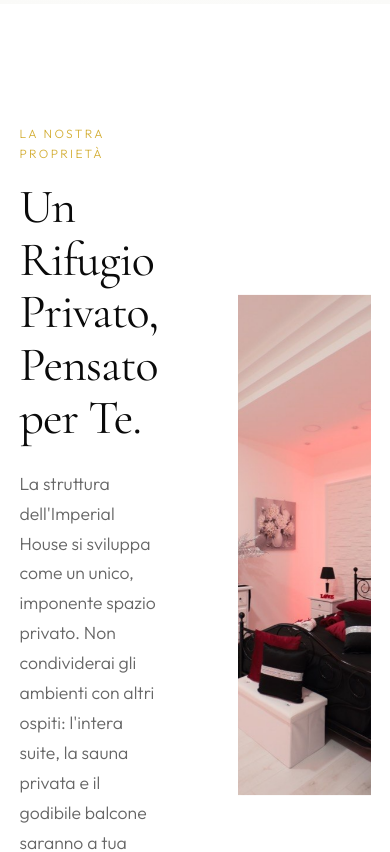
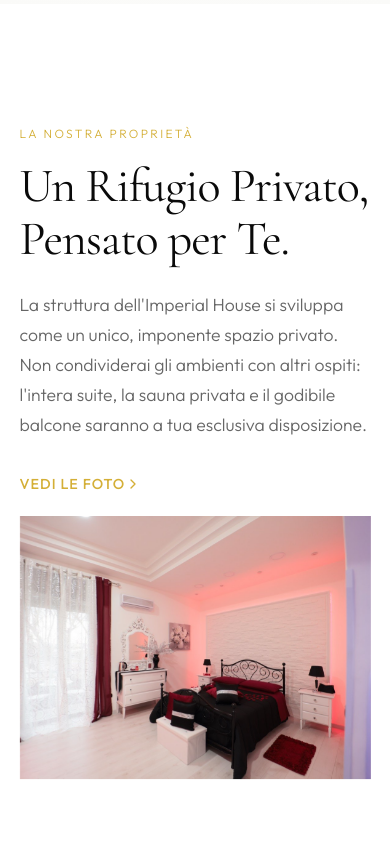
Before and after one commit to Pswie/imperial-house-b-and-b, a React (Vite) app: page / in a window 390 px wide. Shown: the part 840-1692 px from the top of the page. Built offline with nearby package versions, Linux system fonts and the light colour scheme.

Commit message:
Make everything 100% mobile responsive

```diff
--- a/src/App.tsx
+++ b/src/App.tsx
@@ -62,7 +62,7 @@ const Home = () => {
       {/* Structure Info Section (Home) */}
       <section style={{ background: '#fff' }}>
         <div className="container">
-          <div style={{ display: 'grid', gridTemplateColumns: '1fr 1fr', gap: '80px', alignItems: 'center' }}>
+          <div className="auto-grid-2">
             <div className="slide-up">
               <span className="eyebrow">La Nostra Proprietà</span>
               <h2 className="section-title" style={{ fontSize: '3rem', marginBottom: '1.5rem' }}>Un Rifugio Privato, Pensato per Te.</h2>
@@ -74,7 +74,7 @@ const Home = () => {
               </Link>
             </div>
             <div className="slide-up delay-200">
-              <img src="/5996594491156008945.jpg" alt="Letto Imperial House" style={{ width: '100%', height: '500px', objectFit: 'cover' }} />
+              <img src="/5996594491156008945.jpg" alt="Letto Imperial House" className="lux-img" />
             </div>
           </div>
         </div>
@@ -150,9 +150,9 @@ const Struttura = () => (
         </div>
 
         {/* Sauna Grid */}
-        <div style={{ display: 'grid', gridTemplateColumns: 'minmax(0, 1fr) minmax(0, 1fr)', gap: '40px', alignItems: 'center', marginBottom: '80px' }}>
+        <div className="auto-grid-2" style={{ marginBottom: '80px' }}>
           <div className="slide-up">
-            <img src="/5996594491156008955.jpg" alt="Sauna Privata" style={{ width: '100%', height: '500px', objectFit: 'cover' }} />
+            <img src="/5996594491156008955.jpg" alt="Sauna Privata" className="lux-img" />
           </div>
           <div className="slide-up delay-200">
             <h3 style={{ fontSize: '2.5rem', marginBottom: '1rem' }}>Sauna e Area Relax</h3>
@@ -165,11 +165,11 @@ const Struttura = () => (
         </div>
 
         {/* Breakfast Grid */}
-        <div style={{ display: 'grid', gridTemplateColumns: 'minmax(0, 1fr) minmax(0, 1fr)', gap: '40px', alignItems: 'center', marginBottom: '80px' }}>
-          <div className="slide-up delay-100" style={{ order: 2 }}>
-            <img src="/5996594491156008947.jpg" alt="Colazione Ricca" style={{ width: '100%', height: '500px', objectFit: 'cover' }} />
+        <div className="auto-grid-2" style={{ marginBottom: '80px' }}>
+          <div className="slide-up delay-100 mobile-first-order">
+            <img src="/5996594491156008947.jpg" alt="Colazione Ricca" className="lux-img" />
           </div>
-          <div className="slide-up" style={{ order: 1 }}>
+          <div className="slide-up mobile-second-order">
             <h3 style={{ fontSize: '2.5rem', marginBottom: '1rem' }}>Il Risveglio Perfetto</h3>
             <p style={{ color: '#666', fontSize: '1.1rem', marginBottom: '20px' }}>Offriamo un assortimento completo di prelibatezze confezionate di alta qualità. Tè, caffè, marmellate e croissant sono sempre a tua disposizione in ogni momento della giornata, non solo al risveglio.</p>
             <ul style={{ listStyle: 'none', color: '#666' }}>
@@ -180,9 +180,9 @@ const Struttura = () => (
         </div>
 
         {/* Balcony Grid */}
-        <div style={{ display: 'grid', gridTemplateColumns: 'minmax(0, 1fr) minmax(0, 1fr)', gap: '40px', alignItems: 'center' }}>
+        <div className="auto-grid-2">
           <div className="slide-up">
-            <img src="/5996594491156008946.jpg" alt="Balcone" style={{ width: '100%', height: '500px', objectFit: 'cover' }} />
+            <img src="/5996594491156008946.jpg" alt="Balcone" className="lux-img" />
           </div>
           <div className="slide-up delay-200">
             <h3 style={{ fontSize: '2.5rem', marginBottom: '1rem' }}>Il Tuo Balcone</h3>
@@ -213,7 +213,7 @@ const Territorio = () => (
       <div className="container">
 
         {/* Pompei Section */}
-        <div style={{ display: 'grid', gridTemplateColumns: 'minmax(0, 1fr) minmax(0, 1fr)', gap: 60, alignItems: 'center', marginBottom: '100px' }}>
+        <div className="auto-grid-2" style={{ marginBottom: '100px' }}>
           <div className="slide-up">
             <span className="eyebrow" style={{ color: '#0A0A0A' }}>Archeologia</span>
             <h2 style={{ fontSize: '3rem', marginBottom: '2rem' }}>Scavi di Pompei</h2>
@@ -225,7 +225,7 @@ const Territorio = () => (
             </p>
           </div>
           <div className="photo-item slide-up delay-200">
-            <img src="https://images.unsplash.com/photo-1549480392-f04bf44a7fef?auto=format&fit=crop&q=80&w=800" alt="Pompei Ruins" style={{ width: '100%', height: '500px', objectFit: 'cover' }} />
+            <img src="https://images.unsplash.com/photo-1549480392-f04bf44a7fef?auto=format&fit=crop&q=80&w=800" alt="Pompei Ruins" className="lux-img" />
           </div>
         </div>
 
@@ -236,40 +236,40 @@ const Territorio = () => (
             <h2 style={{ fontSize: '2.5rem', marginBottom: '2rem' }}>Le Bellezze della Campania</h2>
           </div>
 
-          <div style={{ display: 'grid', gridTemplateColumns: 'repeat(3, 1fr)', gap: '40px', marginTop: '60px', textAlign: 'left' }}>
+          <div className="auto-grid-3" style={{ marginTop: '60px', textAlign: 'left' }}>
 
             <div>
-              <img src="https://images.unsplash.com/photo-1612297721868-b3ba6cadd6e6?auto=format&fit=crop&q=80&w=600" style={{ width: '100%', height: '220px', objectFit: 'cover', marginBottom: '20px' }} alt="Sorrento" />
+              <img src="https://images.unsplash.com/photo-1612297721868-b3ba6cadd6e6?auto=format&fit=crop&q=80&w=600" className="card-img" style={{ marginBottom: '20px' }} alt="Sorrento" />
               <h4 style={{ fontSize: '1.3rem', marginBottom: '10px' }}>Sorrento & Costiera</h4>
               <p style={{ color: '#666', fontSize: '0.95rem' }}>Raggiungi in soli 30-40 minuti i pittoreschi villaggi sul mare e le scogliere a picco della Costiera Sorrentina e Amalfitana.</p>
             </div>
 
             <div>
-              <img src="https://images.unsplash.com/photo-1533519808398-385ee0cb71af?auto=format&fit=crop&q=80&w=600" style={{ width: '100%', height: '220px', objectFit: 'cover', marginBottom: '20px' }} alt="Napoli" />
+              <img src="https://images.unsplash.com/photo-1533519808398-385ee0cb71af?auto=format&fit=crop&q=80&w=600" className="card-img" style={{ marginBottom: '20px' }} alt="Napoli" />
               <h4 style={{ fontSize: '1.3rem', marginBottom: '10px' }}>Centro di Napoli</h4>
               <p style={{ color: '#666', fontSize: '0.95rem' }}>A circa 30 minuti d'auto. Immergiti nel fascino caotico ed affascinante di Spaccanapoli, piazza del Plebiscito e la pizza più buona al mondo.</p>
             </div>
 
             <div>
-              <img src="https://images.unsplash.com/photo-1541818224750-f1dbecaccf19?auto=format&fit=crop&q=80&w=600" style={{ width: '100%', height: '220px', objectFit: 'cover', marginBottom: '20px' }} alt="Vesuvio" />
+              <img src="https://images.unsplash.com/photo-1541818224750-f1dbecaccf19?auto=format&fit=crop&q=80&w=600" className="card-img" style={{ marginBottom: '20px' }} alt="Vesuvio" />
               <h4 style={{ fontSize: '1.3rem', marginBottom: '10px' }}>Parco del Vesuvio</h4>
               <p style={{ color: '#666', fontSize: '0.95rem' }}>A pochi km dalla nostra struttura. Un sentiero escursionistico mozzafiato fino all'orlo del cratere del vulcano più iconico al mondo.</p>
             </div>
 
             <div>
-              <img src="https://images.unsplash.com/photo-1554284560-64213d2f2195?auto=format&fit=crop&q=80&w=600" style={{ width: '100%', height: '220px', objectFit: 'cover', marginBottom: '20px' }} alt="Reggia di Caserta" />
+              <img src="https://images.unsplash.com/photo-1554284560-64213d2f2195?auto=format&fit=crop&q=80&w=600" className="card-img" style={{ marginBottom: '20px' }} alt="Reggia di Caserta" />
               <h4 style={{ fontSize: '1.3rem', marginBottom: '10px' }}>Reggia di Caserta</h4>
               <p style={{ color: '#666', fontSize: '0.95rem' }}>Visita la stupefacente residenza reale paragonabile a Versailles, con immensi giardini e fontane monumentali, a soli 45 minuti d'auto.</p>
             </div>
 
             <div>
-              <img src="https://images.unsplash.com/photo-1606822299863-74ac5579d12a?auto=format&fit=crop&q=80&w=600" style={{ width: '100%', height: '220px', objectFit: 'cover', marginBottom: '20px' }} alt="Capri" />
+              <img src="https://images.unsplash.com/photo-1606822299863-74ac5579d12a?auto=format&fit=crop&q=80&w=600" className="card-img" style={{ marginBottom: '20px' }} alt="Capri" />
               <h4 style={{ fontSize: '1.3rem', marginBottom: '10px' }}>Capri & Ischia</h4>
               <p style={{ color: '#666', fontSize: '0.95rem' }}>Tramite facili collegamenti da Sorrento o Napoli centro, le magnifiche isole del golfo offrono gite giornaliere indimenticabili.</p>
             </div>
 
             <div>
-              <img src="https://images.unsplash.com/photo-1629813298616-646ca522bdc1?auto=format&fit=crop&q=80&w=600" style={{ width: '100%', height: '220px', objectFit: 'cover', marginBottom: '20px' }} alt="Paestum" />
+              <img src="https://images.unsplash.com/photo-1629813298616-646ca522bdc1?auto=format&fit=crop&q=80&w=600" className="card-img" style={{ marginBottom: '20px' }} alt="Paestum" />
               <h4 style={{ fontSize: '1.3rem', marginBottom: '10px' }}>Templi di Paestum</h4>
               <p style={{ color: '#666', fontSize: '0.95rem' }}>Spostandoti verso Sud potrai visitare rovine Magna-Greche impressionanti e gustare la vera mozzarella di Bufala campana locale DOP.</p>
             </div>
--- a/src/index.css
+++ b/src/index.css
@@ -286,3 +286,68 @@ section {
     font-size: 2.5rem;
   }
 }
+
+/* Taste Skills Fluid Responsive Utilities */
+.auto-grid-2 {
+  display: grid;
+  grid-template-columns: repeat(2, minmax(0, 1fr));
+  gap: 40px;
+  align-items: center;
+}
+
+.auto-grid-3 {
+  display: grid;
+  grid-template-columns: repeat(3, 1fr);
+  gap: 40px;
+}
+
+.lux-img {
+  width: 100%;
+  height: 500px;
+  object-fit: cover;
+  border-radius: 2px;
+  /* Slight elegance */
+}
+
+.card-img {
+  width: 100%;
+  height: 220px;
+  object-fit: cover;
+  border-radius: 2px;
+}
+
+.mobile-first-order {
+  order: 2;
+}
+
+.mobile-second-order {
+  order: 1;
+}
+
+@media (max-width: 900px) {
+
+  .auto-grid-2,
+  .auto-grid-3 {
+    grid-template-columns: 1fr;
+    gap: 20px;
+  }
+
+  .lux-img {
+    height: auto;
+    aspect-ratio: 4 / 3;
+    border-radius: 0;
+  }
+
+  .card-img {
+    height: auto;
+    aspect-ratio: 16 / 9;
+  }
+
+  .mobile-first-order {
+    order: -1 !important;
+  }
+
+  .mobile-second-order {
+    order: 2 !important;
+  }
+}
```
